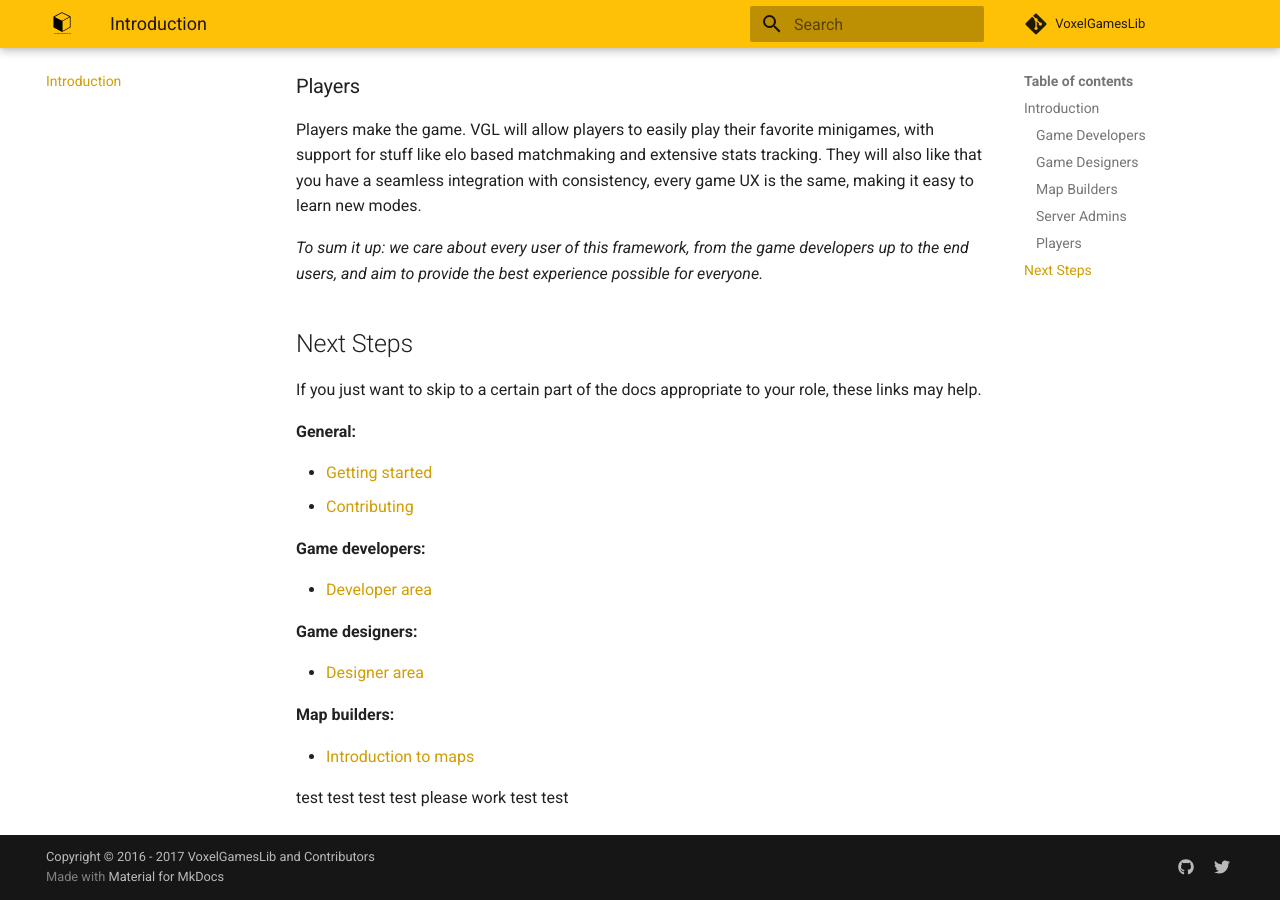
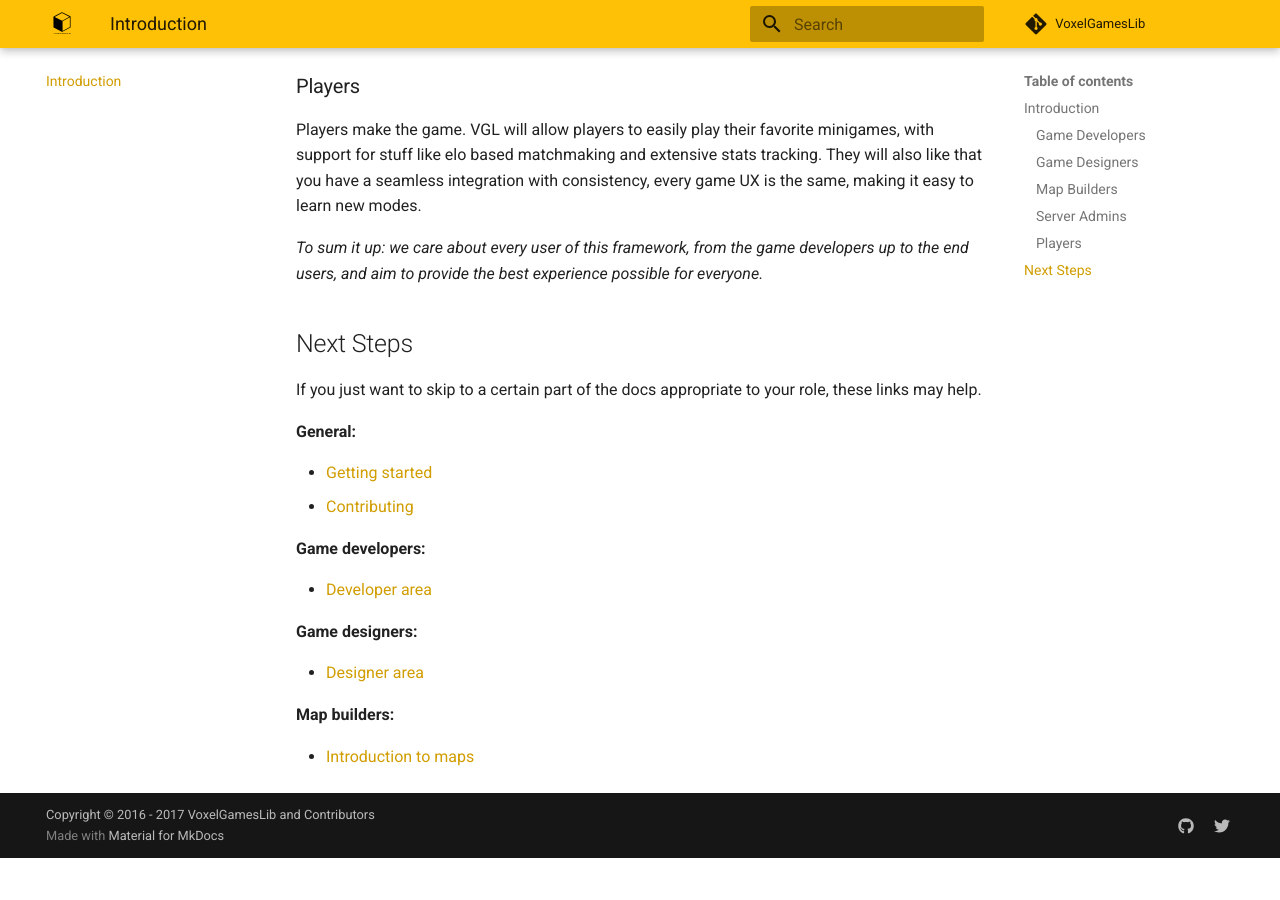
Before and after one commit to VoxelGamesLib/docs, an MkDocs documentation site: the page built from docs/index.md, in a window 1280 px wide and 900 px high, scrolled down 1307 px. Built offline with MkDocs 1.6.1 and Material for MkDocs 9.7.7, drawn with Linux system fonts in a browser that asks for light colours; comment, search, counter and statistics services are not loaded; old or Windows-style settings are respelled for this version of MkDocs; after the commit the page ends 2165 px from its top, so only the background shows below that.

Commit message:
thanks for working. a milestone in humanity's long list of achievements -- working mkdocs with gh-pages!!!

```diff
--- a/docs/index.md
+++ b/docs/index.md
@@ -55,5 +55,3 @@ If you just want to skip to a certain part of the docs appropriate to your role,
 **Map builders:**
 
 * [Introduction to maps](/maps/introduction)
-
-test test test test please work test test
```
